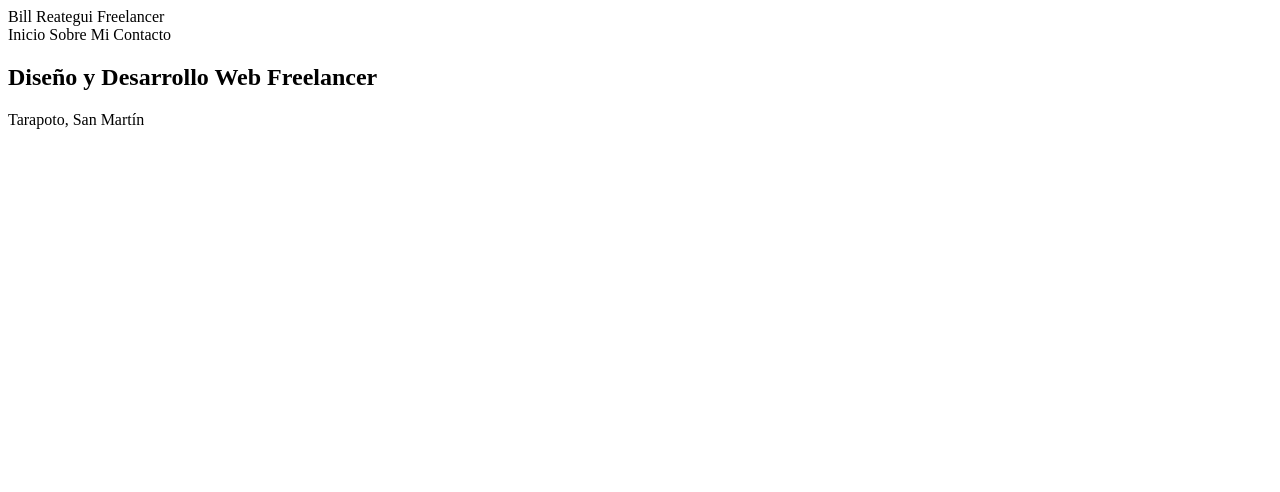
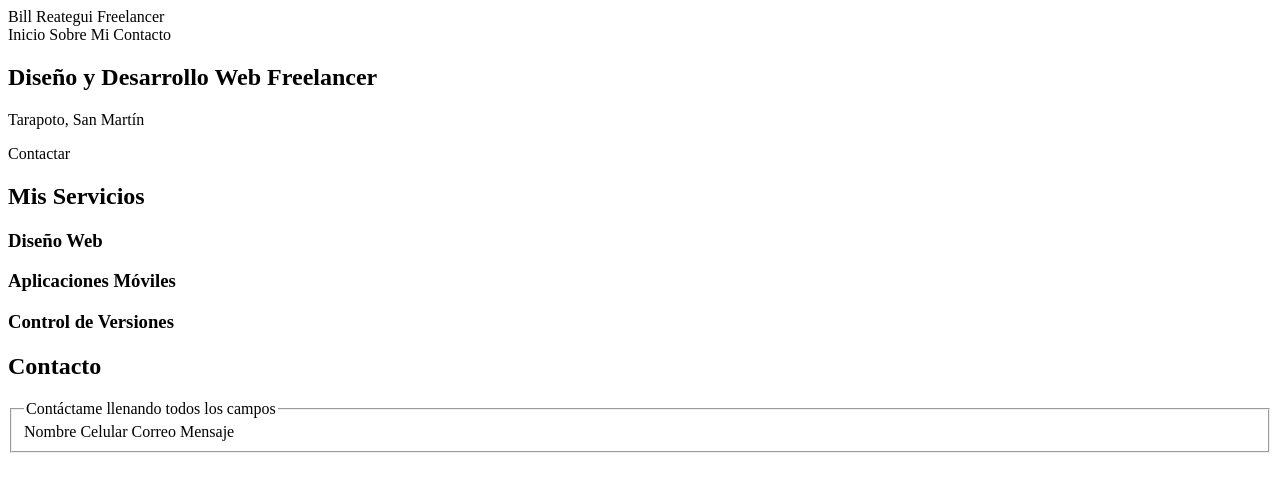
Before and after one commit to DevCodeDark/Proyecto_Freelancer, a plain HTML site: page index.html in a window 1280 px wide. Drawn offline with Linux system fonts and the light colour scheme.

Commit message:
Se agregaron headers y un fieldset (formulario)

```diff
--- a/index.html
+++ b/index.html
@@ -15,5 +15,25 @@
     <h2>Diseño y Desarrollo Web Freelancer</h2>
 
     <p>Tarapoto, San Martín</p>
+
+    <a>Contactar</a>
+
+    <h2>Mis Servicios</h2>
+
+    <h3>Diseño Web</h3>
+    <h3>Aplicaciones Móviles</h3>
+    <h3>Control de Versiones</h3>
+
+    <h2>Contacto</h2>
+
+    <fieldset>
+        <legend>Contáctame llenando todos los campos</legend>
+
+        <label>Nombre</label>
+        <label>Celular</label>
+        <label>Correo</label>
+        <label>Mensaje</label>
+    </fieldset>
+
 </body>
 </html>
```
